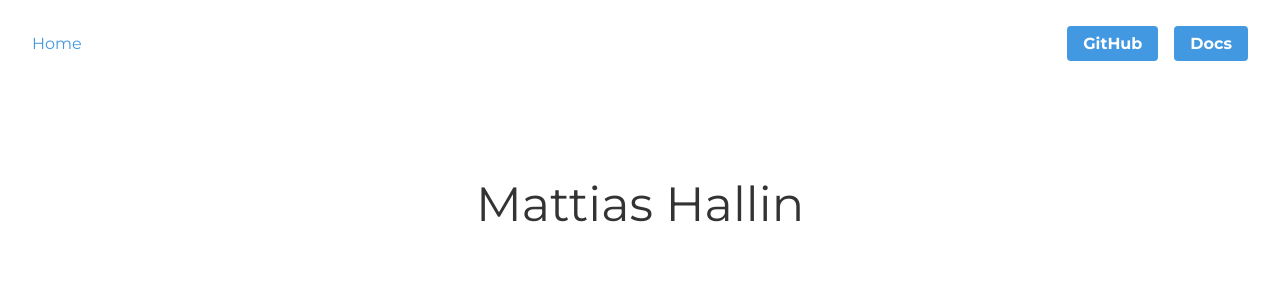
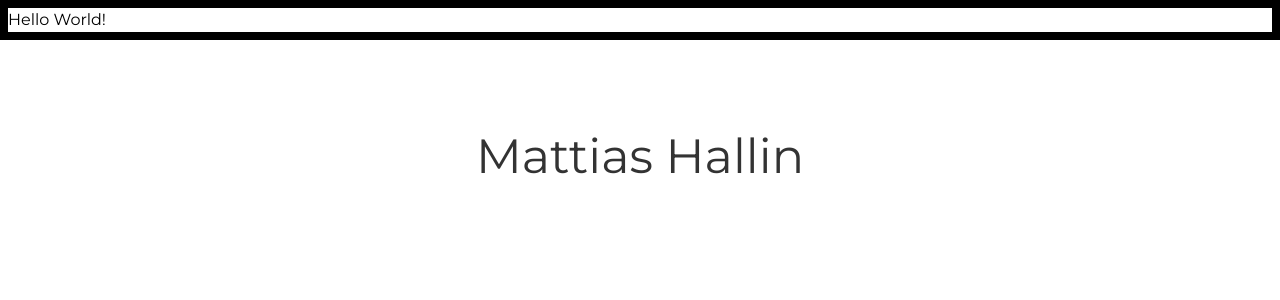
Before and after one commit to hallinmattias/portfolio, a Next.js app: page / in a window 1280 px wide. Shown: the top 300 px of the page. Built offline with nearby package versions, Linux system fonts and the light colour scheme.

Commit message:
Added favicon

```diff
--- /dev/null
+++ b/components/pageHead.tsx
@@ -0,0 +1,9 @@
+import Head from 'next/head'
+
+export default function PageHead() {
+  return (
+    <Head>
+      <title>Mattias Hallin</title>
+    </Head>
+  )
+}
--- a/pages/index.tsx
+++ b/pages/index.tsx
@@ -1,11 +1,14 @@
 
-
-import Nav from '../components/nav'
+import PageHead from '../components/pageHead'
 
 export default function IndexPage() {
   return (
     <div>
-      <Nav />
+      <PageHead />
+
+      <div className="w-full bg-grey-300 border-8 border-black">
+        <h1>Hello World!</h1>
+      </div>
       <div className="py-20">
         <h1 className="text-5xl text-center text-accent-1">
           Mattias Hallin
```
Also changed, not shown: 1 other file (tests, documents, lock files or other folders).
